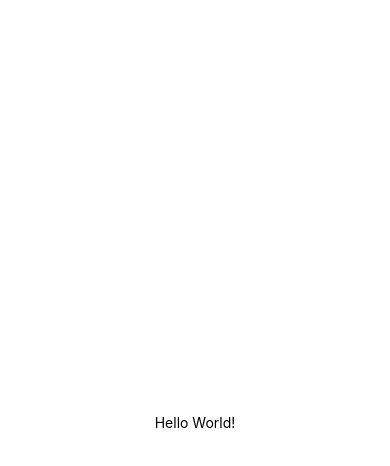
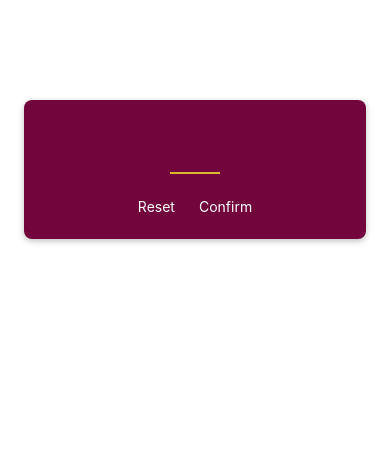
Before and after one commit to SKSritharan/react-native-playground, a React Native app in the folder guess-my-number/: screen / in a window 390 px wide. Shown: the top 466 px of the page. Built offline with nearby package versions, Linux system fonts and the light colour scheme.

Commit message:
Buttons styling

```diff
--- a/guess-my-number/App.js
+++ b/guess-my-number/App.js
@@ -1,20 +1,9 @@
-import { StatusBar } from 'expo-status-bar';
-import { StyleSheet, Text, View } from 'react-native';
+import { StyleSheet } from "react-native";
+
+import StartGameScreen from "./screens/StartGameScreen";
 
 export default function App() {
-  return (
-    <View style={styles.container}>
-      <Text>Hello World!</Text>
-      <StatusBar style="auto" />
-    </View>
-  );
+  return <StartGameScreen />;
 }
 
-const styles = StyleSheet.create({
-  container: {
-    flex: 1,
-    backgroundColor: '#fff',
-    alignItems: 'center',
-    justifyContent: 'center',
-  },
-});
+const styles = StyleSheet.create({});
--- /dev/null
+++ b/guess-my-number/components/PrimaryButton.js
@@ -0,0 +1,21 @@
+import { View, Text, Pressable, StyleSheet } from "react-native";
+
+export default function PrimaryButton({ children }) {
+  return (
+    <View style={styles.primaryButton}>
+      <Text style={styles.primaryButtonText}>{children}</Text>
+    </View>
+  );
+}
+
+const styles = StyleSheet.create({
+  primaryButton: {
+    borderRadius: 4,
+    padding: 8,
+    backgroundColor: "#72063c",
+  },
+  primaryButtonText: {
+    color: "white",
+    textAlign: "center",
+  },
+});
--- /dev/null
+++ b/guess-my-number/screens/StartGameScreen.js
@@ -0,0 +1,55 @@
+import { View, TextInput, StyleSheet } from "react-native";
+
+import PrimaryButton from "../components/PrimaryButton";
+
+export default function StartGameScreen() {
+  return (
+    <View style={styles.inputContainer}>
+      <TextInput
+        style={styles.numberInput}
+        maxLength={2}
+        keyboardType="number-pad"
+        autoCapitalize="none"
+        autoCorrect={false}
+      />
+      <View style={styles.buttonsContainer}>
+        <PrimaryButton>Reset</PrimaryButton>
+        <PrimaryButton>Confirm</PrimaryButton>
+      </View>
+    </View>
+  );
+}
+
+const styles = StyleSheet.create({
+  inputContainer: {
+    padding: 16,
+    marginTop: 100,
+    backgroundColor: "#72063c",
+    marginHorizontal: 24,
+    borderRadius: 8,
+    elevation: 4,
+    alignItems: "center",
+    justifyContent: "center",
+    shadowColor: "black",
+    shadowOffset: { width: 0, height: 2 },
+    shadowRadius: 6,
+    shadowOpacity: 0.25,
+  },
+  numberInput: {
+    height: 50,
+    width: 50,
+    fontSize: 32,
+    borderBottomColor: "#ddb52f",
+    borderBottomWidth: 2,
+    color: "#ddb52f",
+    marginVertical: 8,
+    fontWeight: "bold",
+    textAlign: "center",
+  },
+  buttonsContainer: {
+    flexDirection: "row",
+    justifyContent: "space-between",
+    marginTop: 8,
+    gap: 8,
+  },
+});
```
Also changed, not shown: guess-my-number/screens/GameOverScreen.js (added), guess-my-number/screens/GameScreen.js (added).
